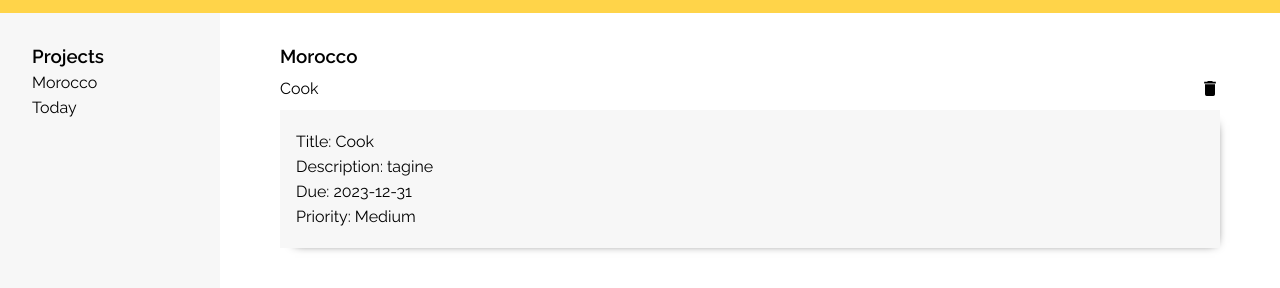
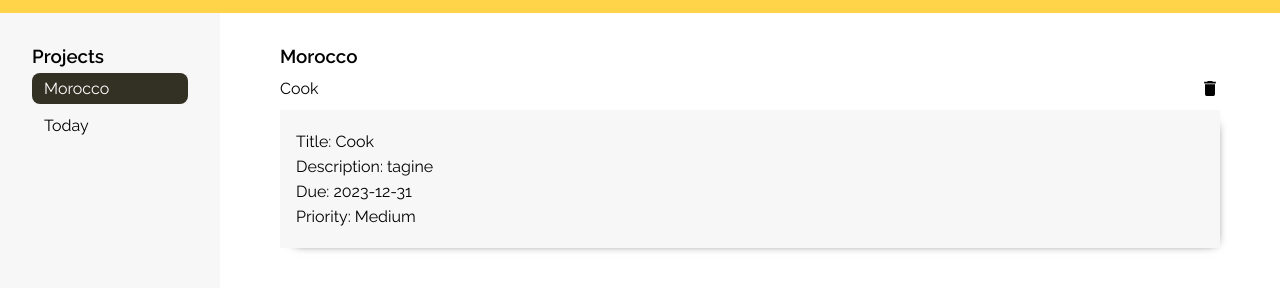
Before and after one commit to rydge-rivard/to-do-list, a plain HTML site: page index.html in a window 1280 px wide. In both pictures the pointer is over the element "Morocco". Shown: the part 50-338 px from the top of the page. Drawn offline with Linux system fonts and the light colour scheme.

Commit message:
Add hover effect to projects in sidebar.

```diff
--- a/style.css
+++ b/style.css
@@ -44,11 +44,6 @@ button:hover {
     display: grid;
     grid-template-columns: minmax(auto, 220px) 3fr;
     grid-template-rows: minmax(750px, 1fr);
-}
-
-.sidebar {
-    background-color: #F7F7F7;
-    padding: 32px;
 }
 
 .display {
@@ -129,6 +124,21 @@ legend {
     cursor: pointer;
 }
 
+.sidebar {
+    background-color: #F7F7F7;
+    padding: 32px;
+}
+
+.sidebar div {
+    padding: 6px 12px;
+    border-radius: 8px;
+}
+
+.sidebar div:hover {
+    background-color: #333024;
+    color: white;
+}
+
 .display div,
 .sidebar div {
     margin: 6px 0;
@@ -141,3 +151,7 @@ legend {
 .row-icon > div {
     flex: 1;
 }
+
+img:hover {
+    margin: 0 0 4px 0;
+}
```
Also changed, not shown: main.js (+1 -4 lines).
